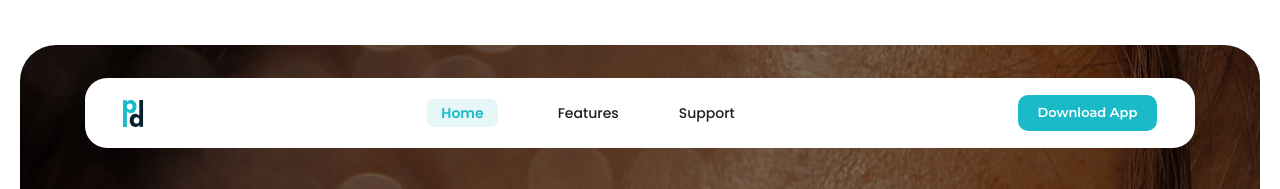
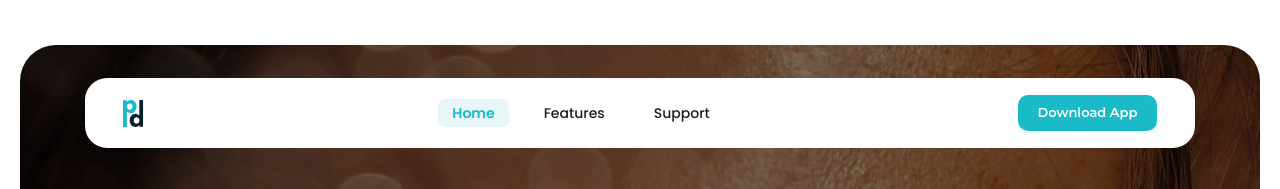
Before and after one commit to mankinde23/theupdate-website, a Next.js app: page / in a window 1280 px wide. Shown: the top 189 px of the page. Built offline with nearby package versions, Linux system fonts and the light colour scheme.

Commit message:
navbar fix

```diff
--- a/components/organisms/Navbar.tsx
+++ b/components/organisms/Navbar.tsx
@@ -35,7 +35,7 @@
         </Link>
 
         {/* Desktop Nav */}
-        <div className="  max-lg:hidden flex space-x-15 items-center">
+        <div className="  max-lg:hidden flex gap-[21px] items-center">
           {navItems.map((item) => (
             // <Link
             //   key={item.to}
@@ -58,7 +58,7 @@
               duration={500}
               spy={true}
               activeClass="text-[#18BCCA] text-[14px] font-semibold font-poppins after:bg-yellow-500 bg-[#E7F7F8] rounded-[7px] py-[3.5px] px-[14px] text-center flex justify-center items-center h-fit"
-              className="cursor-pointer text-[#1E1E1E] font-poppins hover:text-white transition relative text-[14px] font-medium flex justify-center items-center h-fit
+              className="cursor-pointer text-[#1E1E1E] font-poppins hover:text-white transition relative text-[14px] font-medium flex justify-center items-center h-fit px-[14px]
              after:content-[''] after:block  after:text-[#18BCCA] after:text-[14px] after:rounded-[7px]  after:mx-auto after:bg-transparent"
             >
               {item.name}
```
